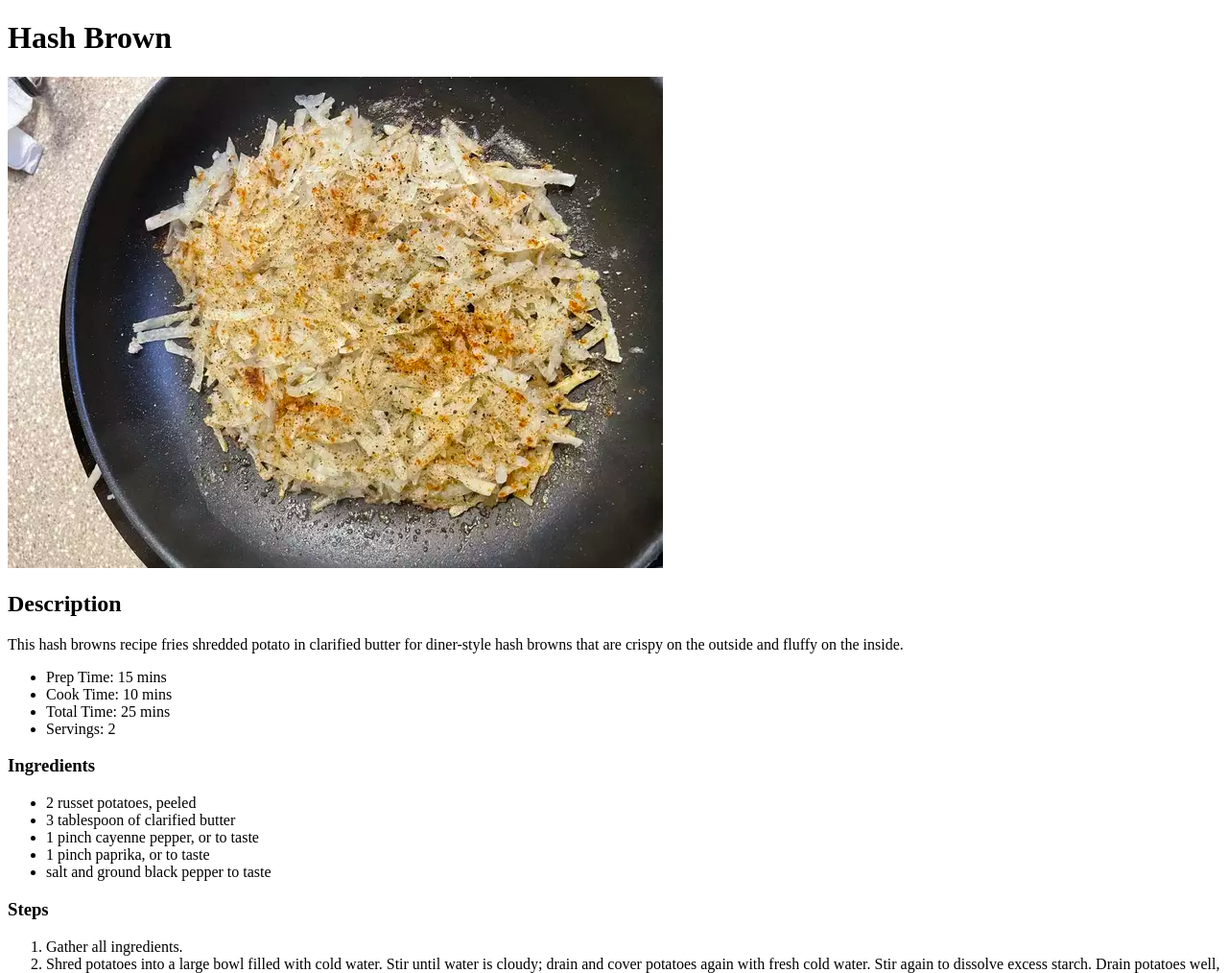
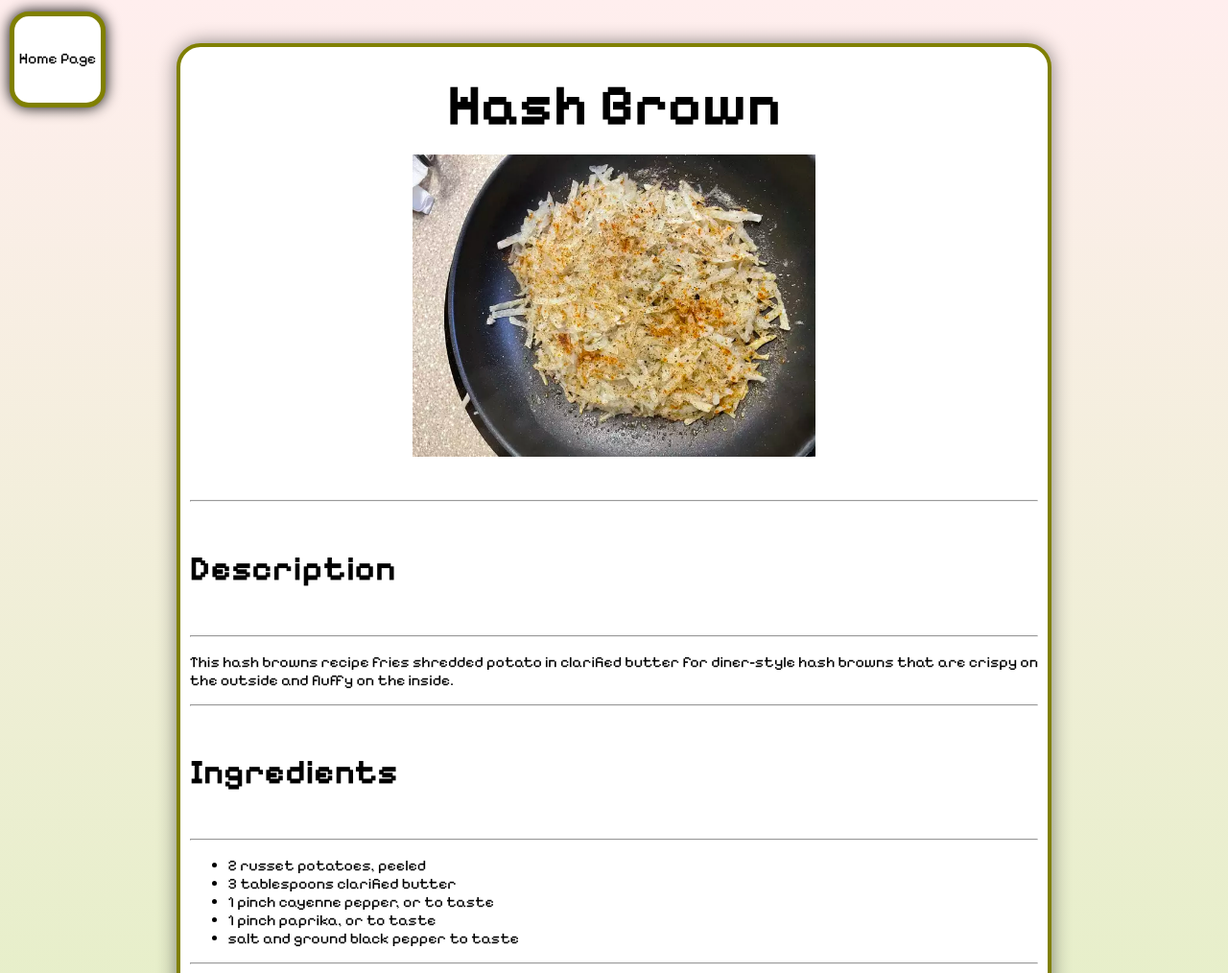
Before and after one commit to mmoiz-dev/odin-recipes, a plain HTML site: page recipes/hashbrown.html in a window 1280 px wide. Shown: the top 1014 px of the page at 96% size. Drawn offline with Linux system fonts and the light colour scheme.

Commit message:
added css to the plain html website

```diff
--- a/recipes/hashbrown.html
+++ b/recipes/hashbrown.html
@@ -1,39 +1,54 @@
 <!DOCTYPE html>
 <html lang="en">
+
 <head>
     <meta charset="UTF-8">
     <meta name="viewport" content="width=device-width, initial-scale=1.0">
-    <title>Hash Brown Recipe</title>
+    <link rel="stylesheet" href="styles.css">
+    <link rel="preconnect" href="https://fonts.googleapis.com">
+    <link rel="preconnect" href="https://fonts.gstatic.com" crossorigin>
+    <link href="https://fonts.googleapis.com/css2?family=Pixelify+Sans:wght@400..700&display=swap" rel="stylesheet">
+    <title>Hash Brown</title>
 </head>
+
 <body>
-    <h1>Hash Brown</h1>
-    <img src="../assets/hashbrown.webp">
-    <h2>Description</h2>
-        <p>This hash browns recipe fries shredded potato in clarified butter for diner-style hash browns that are crispy on the outside and fluffy on the inside.</p>
-        <p>
-            <ul>
-                <li>Prep Time: 15 mins</li>
-                <li>Cook Time: 10 mins</li>
-                <li>Total Time: 25 mins</li>
-                <li>Servings: 2</li>
-            </ul>
+    <header>
+        <a href="../index.html">Home Page</a>
+    </header>
+    <div class="content">
+        <h1 class="heading">Hash Brown</h1>
+        <img class="img" src="../assets/hashbrown.webp" alt="hash brown in a pan">
+        <hr>
+            <h4 class="description">Description</h4>
+        <hr>
+        <p class="paragraph">
+            This hash browns recipe fries shredded potato in clarified butter for diner-style hash browns that are crispy on the outside and fluffy on the inside.
         </p>
-    <h3>Ingredients</h3>
+        <hr>
+            <h4 class="ingredients">Ingredients</h4>
+        <hr>
         <ul>
             <li>2 russet potatoes, peeled</li>
-            <li>3 tablespoon of clarified butter</li>
+            <li>3 tablespoons clarified butter</li>
             <li>1 pinch cayenne pepper, or to taste</li>
             <li>1 pinch paprika, or to taste</li>
             <li>salt and ground black pepper to taste</li>
         </ul>
-    <h3>Steps</h3>
+        <hr>
+            <h4 class="instruction">Instructions</h4>
+        <hr>
         <ol>
             <li>Gather all ingredients.</li>
+            <br>
             <li>Shred potatoes into a large bowl filled with cold water. Stir until water is cloudy; drain and cover potatoes again with fresh cold water. Stir again to dissolve excess starch. Drain potatoes well, pat dry with paper towels, and squeeze out any excess moisture.</li>
+            <br>
             <li>Heat clarified butter in a large nonstick pan over medium heat. Sprinkle shredded potatoes into hot butter in an even layer; season with cayenne pepper, paprika, salt, and black pepper.</li>
+            <br>
             <li>Cook potatoes until a brown crust forms on the bottom, about 5 minutes. Flip or stir and continue to cook until potatoes are browned and crusty all over, about 5 more minutes.</li>
+            <br>
             <li>Enjoy!</li>
         </ol>
-    <a href="../index.html">Home</a>
+    </div>
 </body>
+
 </html>
--- /dev/null
+++ b/recipes/styles.css
@@ -0,0 +1,57 @@
+header {
+    transform: translateY(2px);
+    text-align: center;
+    position: fixed;
+    height: 90px;
+    width: 90px;
+    line-height: 5.5rem;
+    left: 10px;
+    top: 10px;
+    background-color: white;
+    box-shadow: 0px 0px 15px black;
+    border-radius: 20px;
+    border: 5px solid olive;
+}
+
+.heading {
+    text-align: center;
+    font-size: 60px;
+    margin-top: 15px;
+    margin-bottom: 15px;
+}
+
+.img {
+    display: block;
+    margin: auto;
+    margin-bottom: 45px;
+    width: 420px;
+}
+
+.content {
+    display: block;
+    margin: auto;
+    padding: 10px;
+    margin-top: 45px;
+    width: max(70%, 400px);
+    border: 4px solid olive;
+    text-align: left;
+    border-radius: 25px;
+    background-color: white;
+    box-shadow: 0px 0px 20px rgba(0, 0, 0, 0.479);
+    overflow: hidden;
+}
+
+body {
+    background: linear-gradient(180deg, #FFEEEE, #DDEFBB);
+    height: fit-content;
+}
+
+h4 {
+    font-size: 36px;
+}
+
+* {
+    font-family: "Pixelify Sans", sans-serif;
+    color: black;
+    text-decoration: none;
+}
--- /dev/null
+++ b/style.css
@@ -0,0 +1,36 @@
+.heading {
+    text-align: center;
+    font-size: 60px;
+}
+
+.body {
+    background: #5c0073;
+    background: radial-gradient(circle, rgba(92, 0, 115, 1) 30%, rgba(9, 9, 121, 1) 69%, rgba(0, 212, 255, 1) 90%);
+}
+
+.img {
+    display: block;
+    margin: auto;
+    border-radius: 25px;
+    width: min(70%, 500px);
+    box-shadow: 0px 0px 20px rgba(0, 0, 0, 0.479);
+}
+
+.main {
+    margin-top: 30px;
+    border: 10px solid black;
+    border-radius: 20px;
+    background: #2A7B9B;
+    background: linear-gradient(90deg, rgba(42, 123, 155, 1) 0%, rgba(87, 199, 133, 1) 50%, rgba(237, 221, 83, 1) 100%);
+}
+
+.recipe {
+    padding: 5px;
+    font-size: 20px;
+}
+
+* {
+    font-family: "Pixelify Sans", sans-serif;
+    color: black;
+    text-decoration: none;
+}
```
Also changed, not shown: index.html (+20 -7 lines), recipes/frenchfries.html (+30 -15 lines), recipes/frenchtoast.html (+30 -16 lines).
